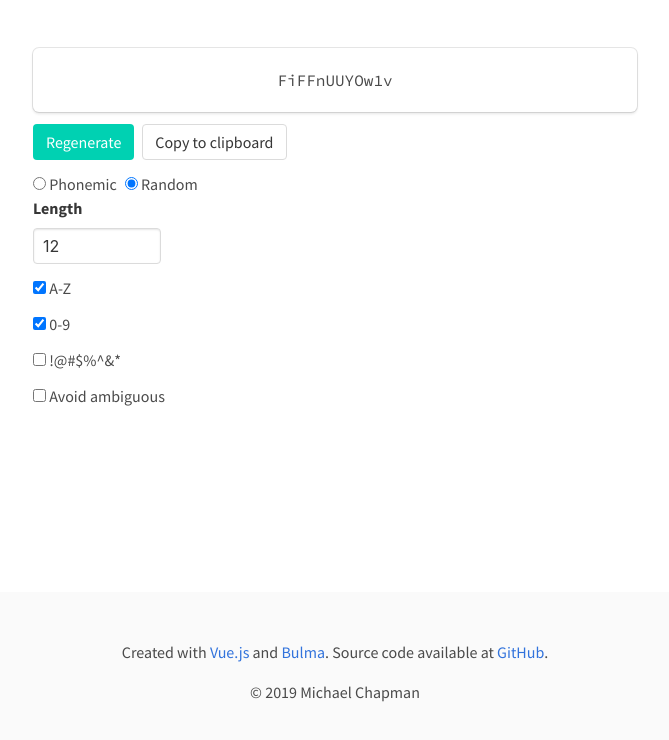
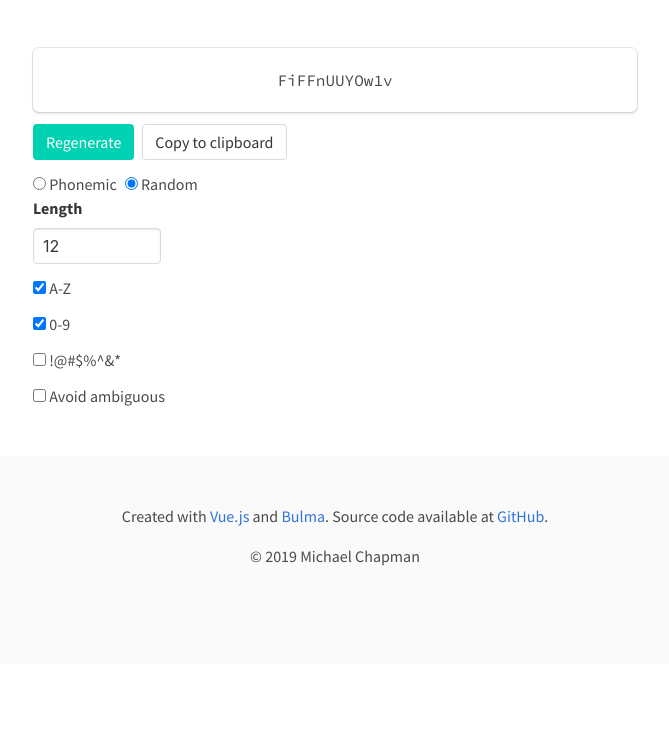
Before and after one commit to m66n/mushroom-dick, a Vue app: page / in a window 1280 px wide. Shown: the top 740 px of the page, without its empty margins (305-974 px from the left). Built offline with nearby package versions, Linux system fonts and the light colour scheme.

Commit message:
change footer positioning

```diff
--- a/src/App.vue
+++ b/src/App.vue
@@ -158,12 +158,4 @@ export default {
 #length {
   width: 8rem;
 }
-
-footer {
-  bottom: 0;
-  left: 0;
-  position: fixed;
-  right: 0;
-  z-index: 30;
-}
 </style>
```
